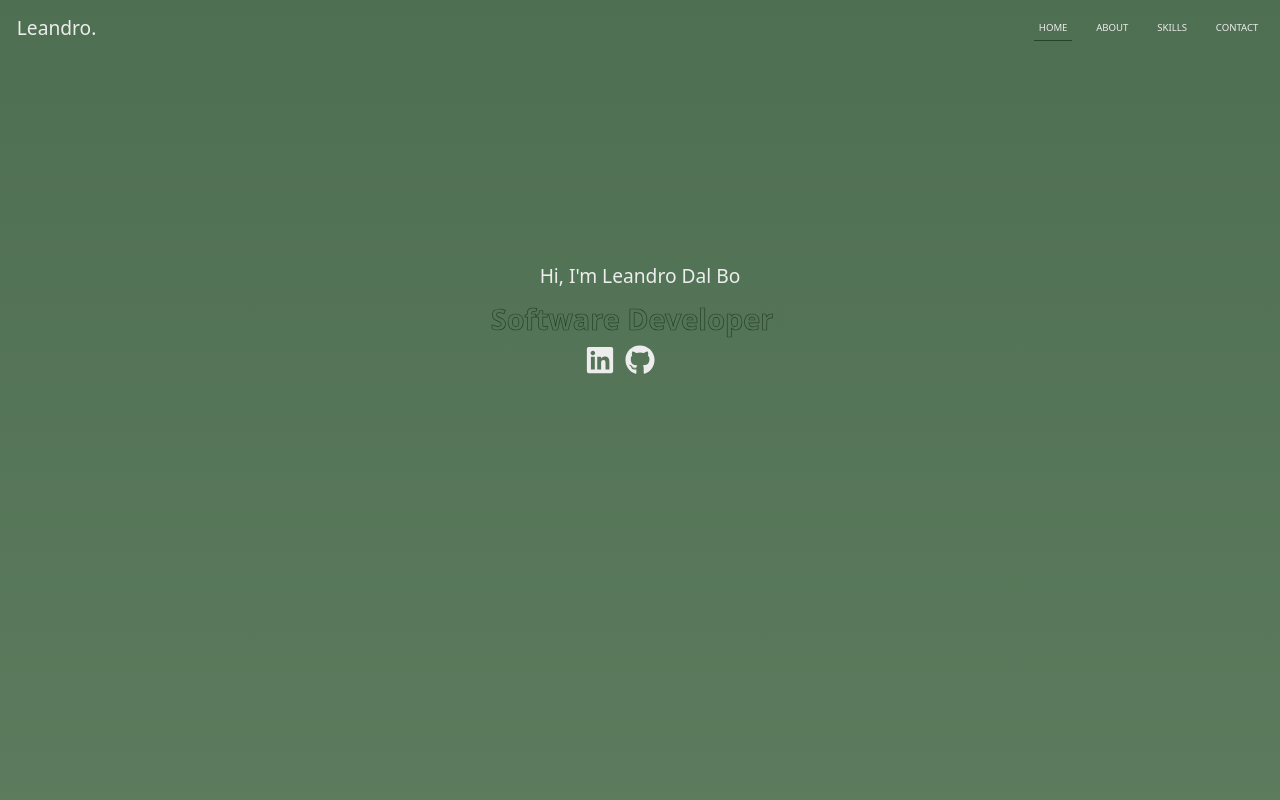
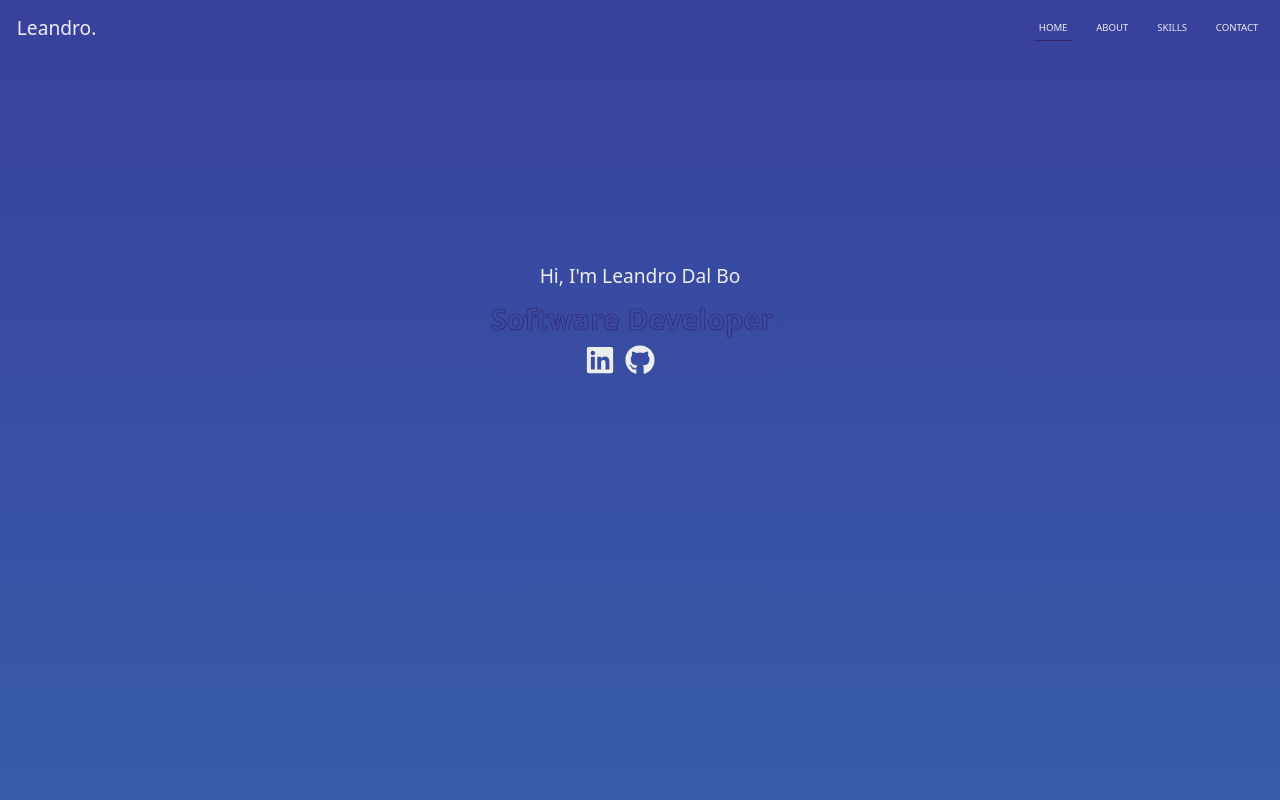
Before and after one commit to leandrodalbo/portfolio, a React (Create React App) app: page / in a window 1280 px wide. Shown: the top 800 px of the page. Built offline with nearby package versions, Linux system fonts and the light colour scheme; some icons are missing.

Commit message:
changing colors

```diff
--- a/src/index.css
+++ b/src/index.css
@@ -1,11 +1,11 @@
 @import url("https://fonts.googleapis.com/css2?family=Poppins:wght@100;200;300;400;500;600;700");
 
 :root {
-  --bg-color: #4f6f52;
-  --effect-color: #264229;
+  --bg-color: #38419d;
+  --effect-color: #392467;
   --text-color: #ededed;
-  --main-color: #739072;
-  --hover-color: #86a789;
+  --main-color: #3887be;
+  --hover-color: #200e3a;
 }
 
 * {
```
